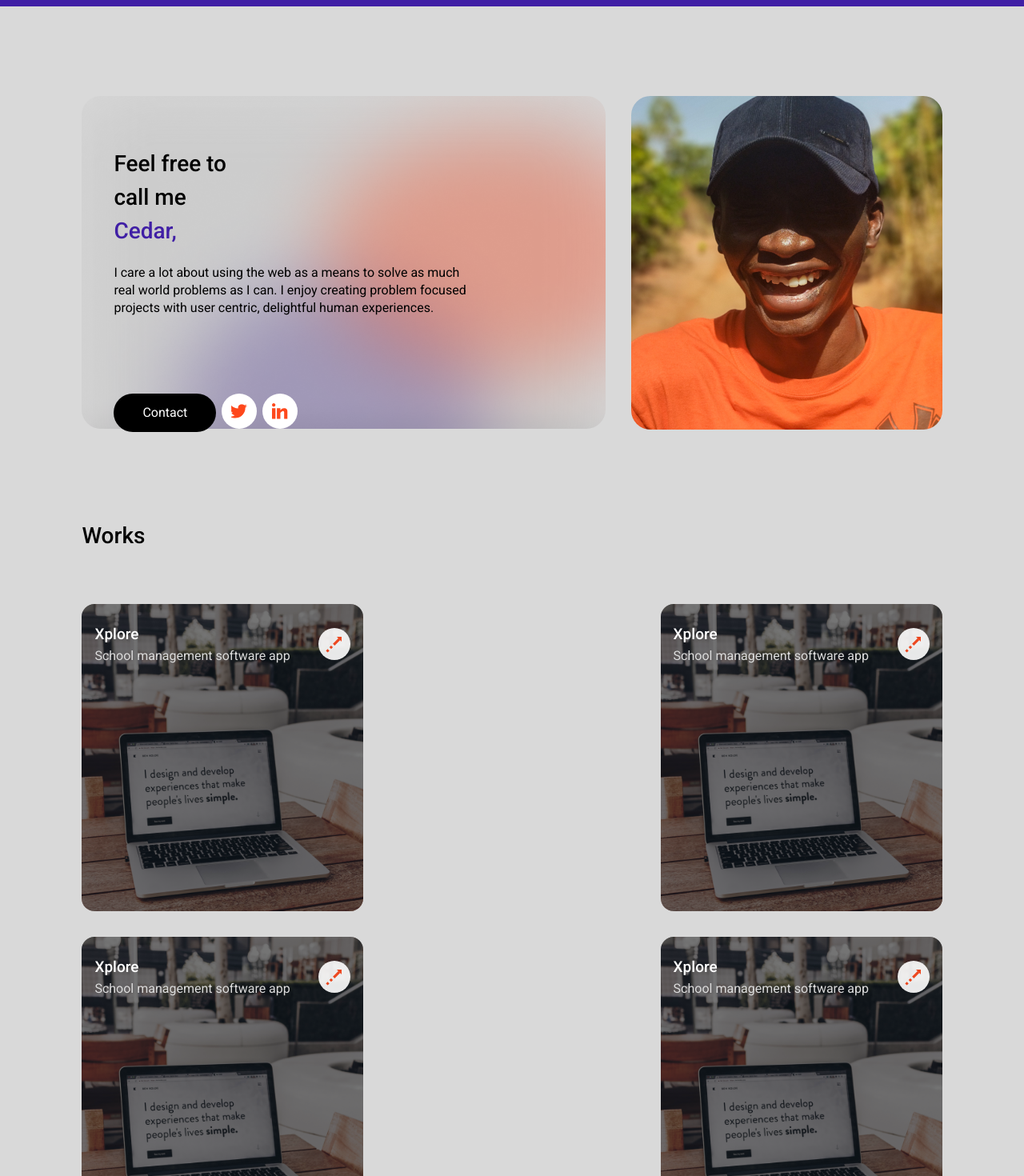
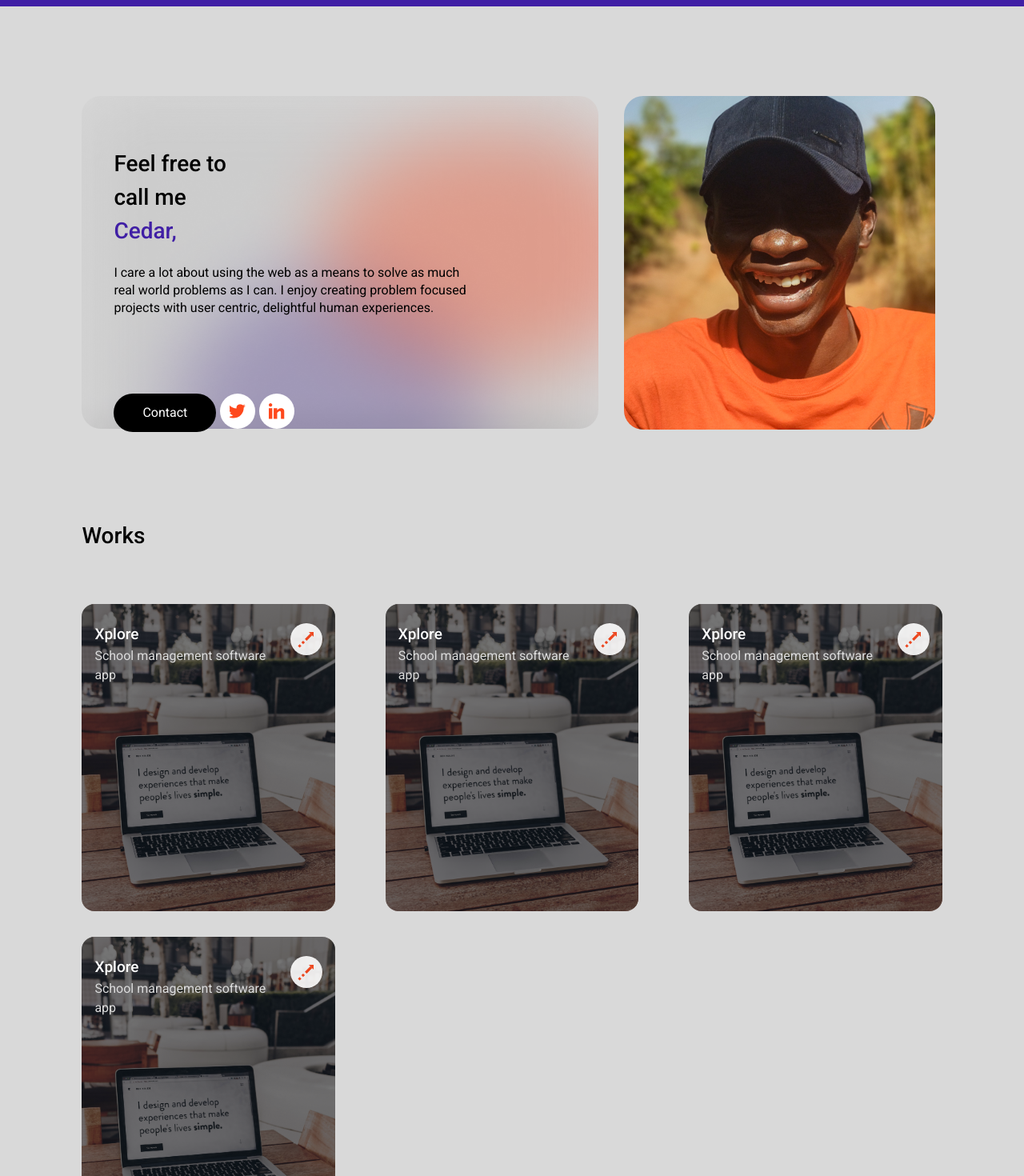
Before and after one commit to Cedar-81/Portfoliov2, a React (Create React App) app in the folder portfoliov2-frontend/: page / in a window 1280 px wide. Shown: the part 1120-2590 px from the top of the page at 80% size. Built offline with nearby package versions, Linux system fonts and the light colour scheme.

Commit message:
fixed bug in responsiveness for md screens

```diff
--- a/portfoliov2-frontend/src/Components/about.js
+++ b/portfoliov2-frontend/src/Components/about.js
@@ -3,20 +3,22 @@ import React from 'react'
 const About = () => {
   return (
     <div className='md:flex md:px-[8%] md:gap-8 md:mt-12 md:py-[4rem]' id='about'>
-        <div className='about_con px-[5%] md:flex-2 md:h-[26rem] py-9 bg-no-repeat bg-cover md:py-6 md:px-10 md:rounded-3xl'>
-            <h2 className='text-xl font-medium mt-10 w-[80%] md:text-2xl md:w-[30%]'>Feel free to call me <span className='text-blue'>Cedar,</span></h2>
-            <p className='text-base leading-snug mt-5 md:w-[80%]'>
+        <div className='about_con px-[5%] md:w-full md:max-w-[60%] md:flex-2 md:h-[26rem] py-9 bg-no-repeat bg-cover md:py-6 md:px-10 md:rounded-3xl'>
+            <h2 className='text-xl font-medium mt-10 w-[80%] md:text-2xl lg:w-[30%]'>Feel free to call me <span className='text-blue'>Cedar,</span></h2>
+            <p className='text-base leading-snug mt-5 lg:w-[80%]'>
                 I care a lot about using the web as a means to solve as much real world problems as I can.
                 I enjoy creating problem focused projects with user centric, delightful human experiences.
             </p>
-            <div className='flex w-[65%] justify-between mt-[4rem] mb-8 md:w-[40%] md:mt-[6rem]'>
+            <div className='flex w-[65%] justify-between mt-[4rem] mb-8 md:w-[75%] md:mt-10 lg:w-[40%] lg:mt-[6rem]'>
                 <button className='px-7 py-3 rounded-full text-white bg-black md:px-9'>Contact</button>
                 <button className='w-11 flex justify-center items-center h-11 bg-white rounded-full'><img src='/assets/twitter.svg' alt='' className='w-5' /></button>
                 <button className='w-11 flex justify-center items-center h-11 bg-white rounded-full'><img src='/assets/linkedin.svg' alt='' className='w-5' /></button>
             </div>
         </div>
 
-        <img className='w-screen md:w-auto md:h-full md:rounded-3xl md:flex-1' src='/assets/aboutimg-mobile.png' alt='' />
+        <div className='md:flex-1 md:w-full '>
+          <img className='w-screen md:rounded-3xl md:w-auto' src='/assets/aboutimg-mobile.png' alt='' />
+        </div>
     </div>
   )
 }
--- a/portfoliov2-frontend/src/Components/banner.js
+++ b/portfoliov2-frontend/src/Components/banner.js
@@ -2,13 +2,13 @@ import React from 'react'
 
 const Banner = () => {
   return (
-    <div className='md:flex md:max-w-screen md:justify-between md:h-screen'>
-        <div className="xl:mt-12 md:!basis-1/2 md:max-w-full">
-            <div className='w-screen flex justify-center items-center flex-col px-[5%] md:pl-[8%] pt-11 pb-9 md:w-[100%] md:block'>
-                <h1 className='text-2xl font-semibold mx-auto leading-tight md:mx-0 md:text-[3.3rem]'>
-                    Hi! I am <span className='text-sm w-max rounded-full py-1 md:py-2 md:px-4 my-auto mx-auto px-3 bg-blue text-white'>Web developer</span><br/> Divinewisdom.
+    <div className='lg:flex lg:max-w-screen lg:justify-between lg:h-screen'>
+        <div className="xl:mt-12 lg:!basis-1/2 lg:max-w-full">
+            <div className='w-screen flex justify-center items-center flex-col px-[5%] lg:pl-[8%] pt-11 pb-9 lg:w-[100%] lg:block'>
+                <h1 className='text-2xl font-semibold mx-auto leading-tight lg:mx-0 md:text-[3.3rem]'>
+                    Hi! I am <span className='text-sm w-max rounded-full py-1 lg:py-2 lg:px-4 my-auto mx-auto px-3 bg-blue text-white'>Web developer</span><br/> Divinewisdom.
                 </h1>
-                <p className='text-base w-[90%] font-normal text-center leading-snug mt-3 md:text-left'>
+                <p className='text-base w-[90%] font-normal md:w-[40%] lg:w-[90%] text-center leading-snug mt-3 lg:text-left'>
                     Digital Designer and  Web developer working as a developer for 4 years now.
                     Specialize in Web design and development.
                 </p>
@@ -18,19 +18,19 @@ const Banner = () => {
                 </div>
             </div>
 
-            <div className='px-[5%] md:pl-[8%]'>
+            <div className='px-[5%] lg:pl-[8%]'>
                 <div className='mt-9'>
                     <h3 className='text-lg font-medium'>Hobbies</h3>
                     <p className=''>Writing, Singing</p>
                 </div>
-                <div className='mt-9 md:flex md:items-center'>
-                    <div className='text-right md:text-left'>
+                <div className='mt-9 lg:flex lg:items-center'>
+                    <div className='text-right lg:text-left'>
                         <h3 className='text-lg font-medium'>Contact</h3>
                         <p className=''>cedarwudnovels@gmail.com</p>
                     </div>
-                    <div className='flex flex-row-reverse pt-[3.5rem] pb-6 ml-8 md:flex-row md:pt-0 md:pb-0 md:items-start'>
+                    <div className='flex flex-row-reverse pt-[3.5rem] pb-6 ml-8 lg:flex-row lg:pt-0 lg:pb-0 lg:items-start'>
                         <img src='/assets/atom.svg' alt='' className='' />
-                        <p className='text-right mr-2 md:text-left md:mr-0 md:ml-2 md:w-[80%]'>
+                        <p className='text-right mr-2 lg:text-left lg:mr-0 md:w-[40%] lg:ml-2 lg:w-[80%]'>
                             UI/UX designer, Graphic Designer and Web developer.
                             Specialized in Web Development.
                         </p>
@@ -39,8 +39,8 @@ const Banner = () => {
             </div>
         </div>
 
-        <img src='/assets/bannerimg-mobile.png' alt='' className='mt-9 w-screen md:hidden' />
-        <div className='hidden h-full !basis-1/2 w-full md:flex justify-end'>
+        <img src='/assets/bannerimg-mobile.png' alt='' className='mt-9 w-screen lg:hidden' />
+        <div className='hidden h-full !basis-1/2 w-full lg:flex justify-end'>
              <img src='/assets/bannerimg-desktop.png' alt='' className='h-full' />
         </div>
     </div>
--- a/portfoliov2-frontend/src/Components/work.js
+++ b/portfoliov2-frontend/src/Components/work.js
@@ -5,7 +5,7 @@ const Work = () => {
   return (
     <div id='work' className='px-[5%] pt-12 pb-8 md:px-[8%]'>
         <h3 className='text-xl font-medium md:text-2xl'>Works</h3>
-        <div className='flex flex-col md:flex-row md:flex-wrap gap-8 md:gap-8 mt-10 md:justify-between md:mt-[4rem]'>
+        <div className='flex flex-col md:flex-row md:flex-wrap gap-8 md:gap-8 md:justify-between mt-10 md:mt-[4rem]'>
           <Workcard />
           <Workcard />
           <Workcard />
--- a/portfoliov2-frontend/src/Components/workcard.js
+++ b/portfoliov2-frontend/src/Components/workcard.js
@@ -2,11 +2,11 @@ import React from 'react'
 
 const Workcard = () => {
   return (
-    <div className='work_card cursor-pointer relative w-full h-[24rem] md:w-[22rem] rounded-2xl text-white bg-no-repeat bg-cover bg-center'>
-        <div className='flex w-full justify-between items-center relative p-4 pt-6 z-10'>
+    <div className='work_card cursor-pointer relative md:px-0 max-w-[20rem] h-[24rem] rounded-2xl text-white bg-no-repeat bg-cover bg-center'>
+        <div className='flex w-full justify-between items-start relative p-4 pt-6 z-10'>
             <div className='flex flex-col'>
                 <h3 className='text-lg font-medium'>Xplore</h3>
-                <p className='text-base text-gray'>
+                <p className='text-base text-gray w-[90%]'>
                     School management software app
                 </p>
             </div>
--- a/portfoliov2-frontend/src/index.css
+++ b/portfoliov2-frontend/src/index.css
@@ -18,6 +18,11 @@
 
 .work_card {
     background-image: url('/public/assets/project.jpg');
+}
+
+body {
+    overflow-x: hidden;
+    width: 100vw;
 }
 
 .blog_banner::before,
```
